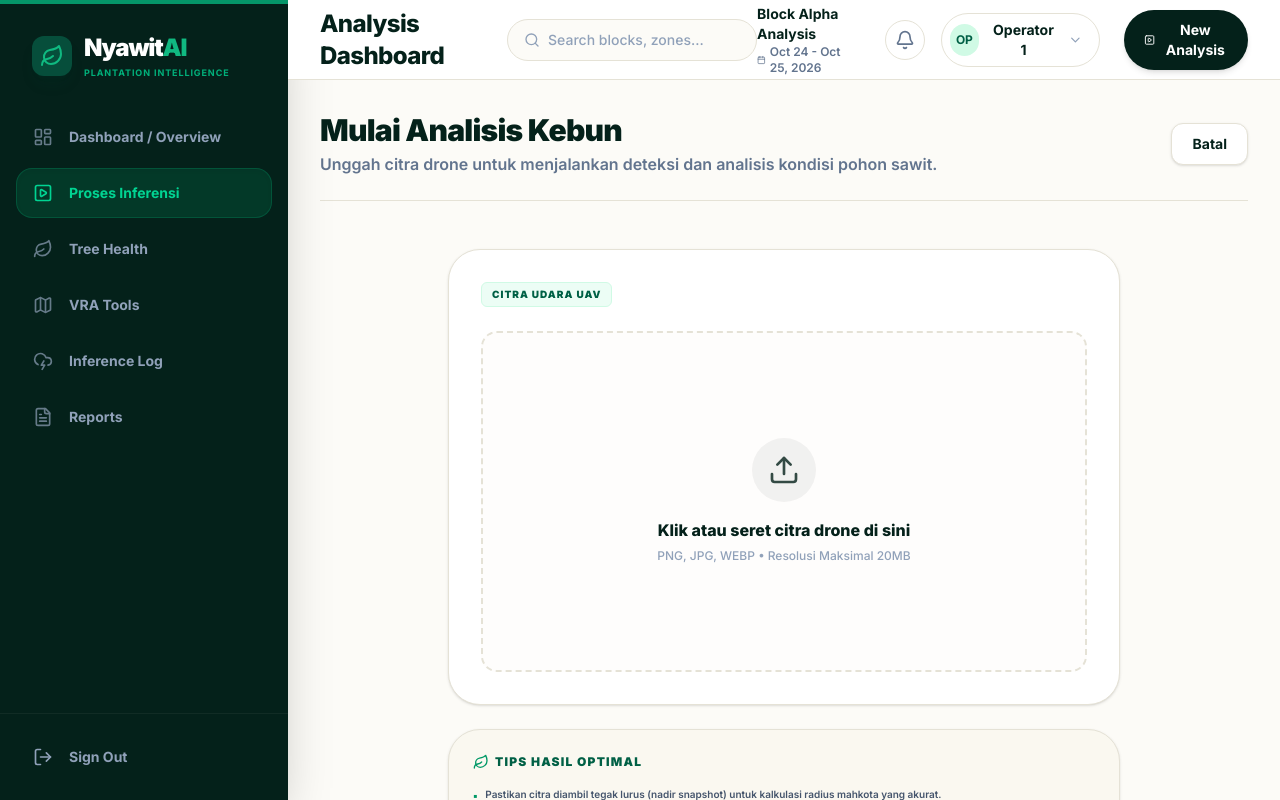
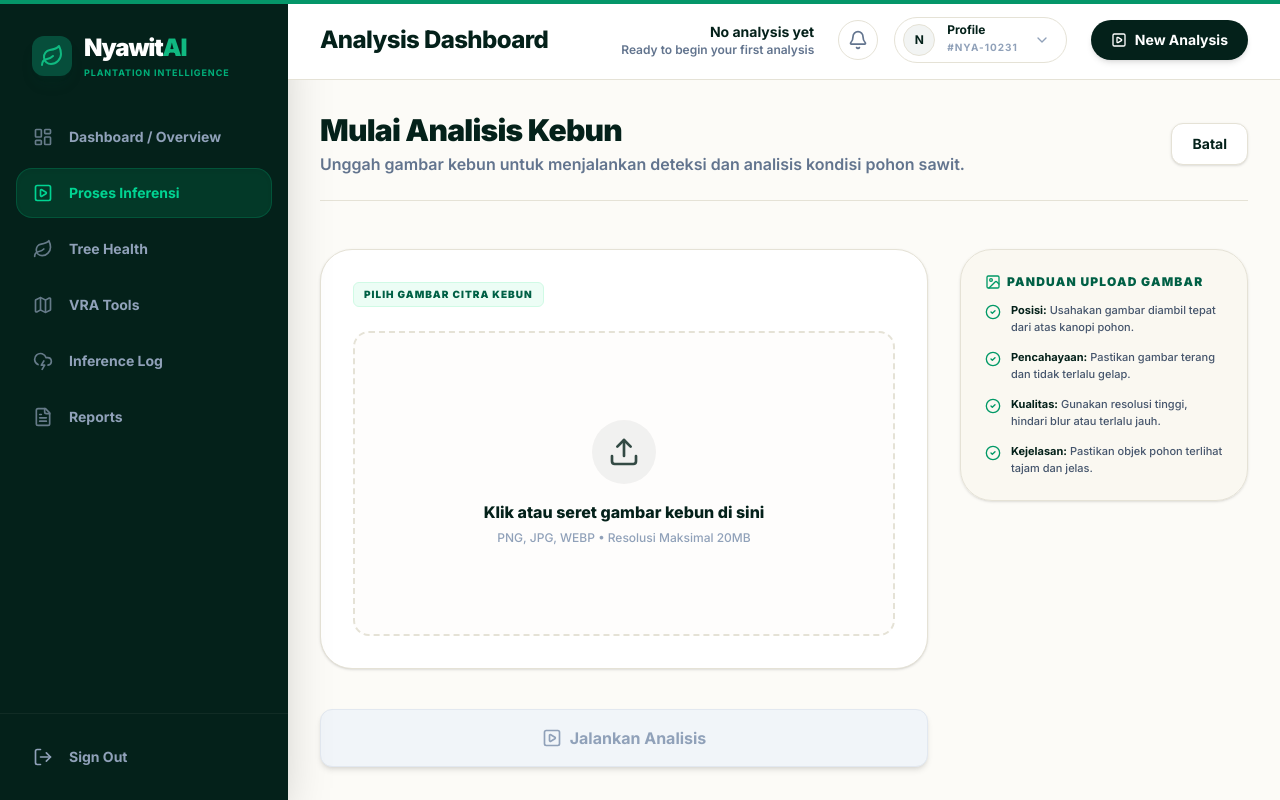
Before and after one commit to capstone-nyawit/capstone-pijak-analisis-sawit, a React (Vite) app: page /dashboard in a window 1280 px wide. Both pictures are taken after a click on the button "New Analysis". Built offline with nearby package versions, Linux system fonts and the light colour scheme.

Commit message:
feat: menambahkan beberapa fitur pada dashboard dan merubah struktur pada dashboard analisis

```diff
--- a/src/components/dashboard/user/InferenceTab.tsx
+++ b/src/components/dashboard/user/InferenceTab.tsx
@@ -50,7 +50,7 @@ export default function InferenceTab({
           <div className="flex flex-col md:flex-row md:items-center justify-between gap-4 border-b border-[#e5e2d6] pb-6">
             <div>
               <h2 className="text-3xl font-black text-[#04211a] tracking-tight">Mulai Analisis Kebun</h2>
-              <p className="text-slate-500 font-semibold mt-1">Unggah citra drone untuk menjalankan deteksi dan analisis kondisi pohon sawit.</p>
+              <p className="text-slate-500 font-semibold mt-1">Unggah gambar kebun untuk menjalankan deteksi dan analisis kondisi pohon sawit.</p>
             </div>
             <button
               onClick={() => setActiveTab('Overview')}
@@ -60,12 +60,13 @@ export default function InferenceTab({
             </button>
           </div>
 
-          <div className="max-w-2xl mx-auto space-y-6 pt-6">
+          <div className="max-w-6xl mx-auto grid grid-cols-1 lg:grid-cols-3 gap-8 pt-6">
 
+            <div className="space-y-6 lg:col-span-2">
             {/* Upload Card */}
             <div className="bg-white border border-[#e5e2d6] rounded-[2rem] p-6 md:p-8 shadow-sm space-y-6">
               <div className="flex justify-between items-center">
-                <span className="text-[10px] font-black uppercase tracking-widest text-emerald-800 bg-emerald-50 px-2.5 py-1 rounded-md border border-emerald-100">Citra Udara UAV</span>
+                <span className="text-[10px] font-black uppercase tracking-widest text-emerald-800 bg-emerald-50 px-2.5 py-1 rounded-md border border-emerald-100">Pilih Gambar Citra Kebun</span>
                 {image && (
                   <span className="text-[10px] font-bold text-slate-400">Dimensi Optimal Terbaca</span>
                 )}
@@ -81,10 +82,10 @@ export default function InferenceTab({
               >
                 {image ? (
                   <>
-                    <img src={image} className="absolute inset-0 w-full h-full object-cover" alt="Preview UAV" />
+                    <img src={image} className="absolute inset-0 w-full h-full object-cover" alt="Preview Gambar" />
                     <div className="absolute inset-0 bg-black/40 flex flex-col items-center justify-center opacity-0 group-hover:opacity-100 transition-opacity">
                       <RefreshCcw className="text-white w-10 h-10 mb-2 animate-spin-hover" />
-                      <span className="text-white font-bold text-sm">Ganti Gambar UAV</span>
+                      <span className="text-white font-bold text-sm">Ganti Gambar</span>
                     </div>
                   </>
                 ) : (
@@ -93,7 +94,7 @@ export default function InferenceTab({
                       <Upload className="text-[#04211a] w-8 h-8 opacity-80" />
                     </div>
                     <div>
-                      <p className="text-[#04211a] font-extrabold text-base">Klik atau seret citra drone di sini</p>
+                      <p className="text-[#04211a] font-extrabold text-base">Klik atau seret gambar kebun di sini</p>
                       <p className="text-slate-400 text-xs mt-1.5 font-medium">PNG, JPG, WEBP • Resolusi Maksimal 20MB</p>
                     </div>
                   </div>
@@ -120,7 +121,7 @@ export default function InferenceTab({
                         <ImageIcon className="w-4 h-4" />
                       </div>
                       <div className="min-w-0">
-                        <span className="text-xs font-bold text-[#04211a] block truncate">uav_orthomosaic_snapshot.png</span>
+                        <span className="text-xs font-bold text-[#04211a] block truncate">citra_kebun_contoh.png</span>
                         <span className="text-[10px] text-slate-400 font-bold uppercase tracking-wider">Format: PNG • Ready</span>
                       </div>
                     </div>
@@ -132,31 +133,40 @@ export default function InferenceTab({
               )}
             </div>
 
-            {/* Operational Tips */}
-            <div className="bg-[#faf8f0] border border-[#e5e2d6] rounded-[2rem] p-6 shadow-sm space-y-4">
-              <h3 className="text-xs font-black uppercase tracking-widest text-emerald-800 flex items-center gap-1.5">
-                <Leaf className="w-4 h-4 text-emerald-600" />
-                Tips Hasil Optimal
+            </div>
+
+            <div className="space-y-6 lg:col-span-1">
+            {/* Image Quality Guidance */}
+            <div className="bg-[#faf8f0]/80 border border-[#e5e2d6] rounded-[2rem] p-6 shadow-sm space-y-4">
+              <h3 className="text-xs font-black uppercase tracking-widest text-emerald-800 flex items-center gap-1.5 mb-3">
+                <ImageIcon className="w-4 h-4 text-emerald-600" />
+                Panduan Upload Gambar
               </h3>
 
-              <ul className="space-y-3.5 text-[10px] font-semibold text-slate-600 leading-relaxed list-none">
-                <li className="flex gap-2">
-                  <span className="text-emerald-600 text-xs mt-0.5">▪</span>
-                  Pastikan citra diambil tegak lurus (nadir snapshot) untuk kalkulasi radius mahkota yang akurat.
+              <ul className="space-y-3.5 text-[11px] font-medium text-slate-600">
+                <li className="flex items-start gap-2.5">
+                  <CheckCircle2 className="w-4 h-4 text-emerald-600 shrink-0 mt-0.5" />
+                  <span><strong className="text-[#04211a]">Posisi:</strong> Usahakan gambar diambil tepat dari atas kanopi pohon.</span>
                 </li>
-                <li className="flex gap-2">
-                  <span className="text-emerald-600 text-xs mt-0.5">▪</span>
-                  Gunakan pencahayaan optimal (pukul 10:00 - 14:00) untuk meminimalkan distorsi bayangan pelepah sawit.
+                <li className="flex items-start gap-2.5">
+                  <CheckCircle2 className="w-4 h-4 text-emerald-600 shrink-0 mt-0.5" />
+                  <span><strong className="text-[#04211a]">Pencahayaan:</strong> Pastikan gambar terang dan tidak terlalu gelap.</span>
                 </li>
-                <li className="flex gap-2">
-                  <span className="text-emerald-600 text-xs mt-0.5">▪</span>
-                  Hindari snapshot citra yang tertutup awan atau kabut tebal guna memastikan indeks klorofil terbaca sempurna.
+                <li className="flex items-start gap-2.5">
+                  <CheckCircle2 className="w-4 h-4 text-emerald-600 shrink-0 mt-0.5" />
+                  <span><strong className="text-[#04211a]">Kualitas:</strong> Gunakan resolusi tinggi, hindari blur atau terlalu jauh.</span>
+                </li>
+                <li className="flex items-start gap-2.5">
+                  <CheckCircle2 className="w-4 h-4 text-emerald-600 shrink-0 mt-0.5" />
+                  <span><strong className="text-[#04211a]">Kejelasan:</strong> Pastikan objek pohon terlihat tajam dan jelas.</span>
                 </li>
               </ul>
             </div>
 
+            </div>
+
             {/* Action CTA */}
-            <div className="flex flex-col items-center pt-2">
+            <div className="flex flex-col items-center pt-2 lg:col-span-2 lg:col-start-1">
               <button
                 onClick={runInference}
                 disabled={!image}
--- a/src/components/dashboard/user/TreeHealthTab.tsx
+++ b/src/components/dashboard/user/TreeHealthTab.tsx
@@ -103,10 +103,28 @@ export default function TreeHealthTab({ stats, hasData, onStartAnalysis }: TreeH
           <h3 className="text-base font-extrabold text-[#04211a] mb-6 flex items-center gap-2">
             <Activity className="w-4 h-4 text-emerald-600" /> Class Distribution
           </h3>
-          <div className="h-56">
+          <div className="h-64 relative">
+            <div className="absolute inset-0 flex flex-col items-center justify-center pointer-events-none mt-1">
+              <span className="text-xl font-black text-[#04211a] leading-none">
+                {distributionData.reduce((a, b) => a + b.value, 0).toLocaleString()}
+              </span>
+              <span className="text-[9px] font-bold text-slate-400 uppercase tracking-widest mt-1">Total Trees</span>
+            </div>
             <ResponsiveContainer width="100%" height="100%">
               <PieChart>
-                <Pie data={distributionData} cx="50%" cy="50%" innerRadius={55} outerRadius={85} dataKey="value" paddingAngle={3} strokeWidth={0}>
+                <Pie
+                  data={distributionData} cx="50%" cy="50%"
+                  innerRadius={65} outerRadius={85} dataKey="value" paddingAngle={3} strokeWidth={0}
+                  labelLine={{ stroke: '#cbd5e1', strokeWidth: 1.5, strokeOpacity: 0.5 }}
+                  label={({ cx, cy, x, y, value, name, percent }) => {
+                    if (percent < 0.01) return null; // hide for <1%
+                    return (
+                      <text x={x} y={y} fill="#475569" textAnchor={x > cx ? 'start' : 'end'} dominantBaseline="central" fontSize={11} fontWeight="bold">
+                        {`${Math.round(percent * 100)}%`}
+                      </text>
+                    );
+                  }}
+                >
                   {distributionData.map((entry, i) => (<Cell key={i} fill={entry.color} />))}
                 </Pie>
                 <Tooltip formatter={(val: number) => val.toLocaleString()} contentStyle={{ borderRadius: '12px', border: '1px solid #e5e2d6', fontSize: '12px', fontWeight: 700 }} />
--- a/src/pages/Dashboard.tsx
+++ b/src/pages/Dashboard.tsx
@@ -24,6 +24,8 @@ import {
   AlertTriangle,
   PlaySquare,
   Users,
+  User,
+  Settings,
   ArrowUpRight,
   ArrowDownRight,
   Activity,
@@ -163,6 +165,7 @@ export default function Dashboard() {
   // Notification System States
   const [notifications, setNotifications] = useState<{ id: string; message: string; type: 'success' | 'info' | 'error' }[]>([]);
   const [isInboxOpen, setIsInboxOpen] = useState(false);
+  const [isProfileOpen, setIsProfileOpen] = useState(false);
   const [inboxNotifications, setInboxNotifications] = useState([
     { id: 'welcome', message: 'Selamat datang di Nyawit AI! Sistem siap memproses citra drone UAV.', time: '09:00 AM', read: true, type: 'success' }
   ]);
@@ -315,11 +318,15 @@ export default function Dashboard() {
     const intervalTime = 40;
     const increment = 100 / (duration / intervalTime);
 
+    let currentProgress = 0;
     const timer = setInterval(() => {
-      setAnalysisProgress((prev) => {
-        const next = prev + increment;
-        if (next >= 100) {
+      currentProgress += increment;
+
+      if (currentProgress >= 100) {
         clearInterval(timer);
+        setAnalysisProgress(100);
+        setAnalysisStep(3);
+
         setTimeout(() => {
           // Inference complete! Prepend to recent history logs
           const addedTrees = Math.floor(1200 + Math.random() * 2000);
@@ -379,20 +386,17 @@ export default function Dashboard() {
           setActiveTab('Overview');
           showNotification(`Analisis UAV Drone untuk ${randomBlock} berhasil diselesaikan! Data statistik kebun telah diperbarui.`, 'success');
         }, 800);
-          return 100;
-        }
-
+      } else {
+        setAnalysisProgress(currentProgress);
         // Update steps dynamically
-        if (next > 75) {
+        if (currentProgress > 75) {
           setAnalysisStep(3);
-        } else if (next > 50) {
+        } else if (currentProgress > 50) {
           setAnalysisStep(2);
-        } else if (next > 25) {
+        } else if (currentProgress > 25) {
           setAnalysisStep(1);
         }
-
-        return next;
-      });
+      }
     }, intervalTime);
   };
 
@@ -404,10 +408,9 @@ export default function Dashboard() {
   ];
 
   return (
-    <div className="min-h-screen bg-[#fcfbf7] flex font-sans text-slate-800 relative">
-
+    <>
       {/* TOP FLOATING NOTIFICATION SYSTEM */}
-      <div className="fixed top-6 left-1/2 -translate-x-1/2 z-50 space-y-3 pointer-events-none w-full max-w-md px-4">
+      <div className="fixed top-6 left-1/2 -translate-x-1/2 z-[10000] space-y-3 pointer-events-none w-full max-w-md px-4">
         <AnimatePresence>
           {notifications.map((notif) => (
             <motion.div
@@ -428,6 +431,8 @@ export default function Dashboard() {
           ))}
         </AnimatePresence>
       </div>
+
+      <div className="min-h-screen bg-[#fcfbf7] flex font-sans text-slate-800 relative">
 
       {/* Dynamic Keyframes Injection */}
       <style>{`
@@ -488,24 +493,27 @@ export default function Dashboard() {
       <div className="flex-1 flex flex-col min-w-0 h-screen overflow-hidden">
 
         {/* Topbar */}
-        <header className="h-20 bg-white border-b border-[#e5e2d6] flex items-center justify-between px-8 z-[9999] shrink-0 sticky top-0">
+        <header className="h-20 bg-white border-b border-[#e5e2d6] flex items-center justify-between px-8 z-30 shrink-0 sticky top-0">
           <div className="flex items-center gap-8">
             <h1 className="text-2xl font-extrabold text-[#04211a] tracking-tight">Analysis Dashboard</h1>
-            <div className="hidden lg:flex items-center gap-2 bg-[#fcfbf7] px-4 py-2.5 rounded-full border border-[#e5e2d6] text-sm">
-              <Search className="w-4 h-4 text-slate-400" />
-              <input
-                type="text"
-                placeholder="Search blocks, zones..."
-                className="bg-transparent border-none outline-none w-48 font-medium text-slate-700 placeholder:text-slate-400"
-              />
-            </div>
           </div>
           <div className="flex items-center gap-4">
             <div className="flex flex-col items-end mr-2 hidden md:flex">
-              <span className="text-sm font-bold text-[#04211a]">Block Alpha Analysis</span>
+              {logs.length > 0 ? (
+                <>
+                  <span className="text-sm font-bold text-[#04211a]">Last Analysis</span>
                   <span className="text-xs font-semibold text-slate-500 flex items-center gap-1">
-                <Calendar className="w-3 h-3" /> Oct 24 - Oct 25, 2026
+                    <Calendar className="w-3 h-3" /> {logs[0].date}
                   </span>
+                </>
+              ) : (
+                <>
+                  <span className="text-sm font-bold text-[#04211a]">No analysis yet</span>
+                  <span className="text-xs font-semibold text-slate-500 flex items-center gap-1">
+                    Ready to begin your first analysis
+                  </span>
+                </>
+              )}
             </div>
             <div className="relative">
               <button
@@ -558,13 +566,49 @@ export default function Dashboard() {
                 </div>
               )}
             </div>
-            <button className="flex items-center gap-3 pl-2 pr-4 py-1.5 rounded-full border border-[#e5e2d6] hover:bg-slate-50 transition-all">
-              <div className="w-8 h-8 bg-emerald-100 rounded-full flex items-center justify-center text-emerald-800 font-bold text-xs uppercase">
-                OP
+            <div className="relative">
+              <button
+                onClick={() => setIsProfileOpen(!isProfileOpen)}
+                className="flex items-center gap-3 pl-2 pr-4 py-1.5 rounded-full border border-[#e5e2d6] hover:bg-slate-50 transition-all cursor-pointer active:scale-95"
+              >
+                <div className="w-8 h-8 bg-[#04211a]/5 rounded-full flex items-center justify-center text-[#04211a] font-bold text-xs uppercase border border-[#e5e2d6]">
+                  N
                 </div>
-              <span className="text-sm font-bold text-[#04211a] hidden sm:block">Operator 1</span>
-              <ChevronDown className="w-4 h-4 text-slate-400" />
+                <div className="flex flex-col items-start hidden sm:flex">
+                  <span className="text-xs font-bold text-[#04211a] leading-none">Profile</span>
+                  <span className="text-[10px] font-bold text-slate-400 mt-1 uppercase tracking-widest">#NYA-10231</span>
+                </div>
+                <ChevronDown className="w-4 h-4 text-slate-400 ml-1" />
               </button>
+
+              {isProfileOpen && (
+                <div className="absolute right-0 mt-2 w-56 bg-white rounded-2xl border border-[#e5e2d6] shadow-[0_15px_30px_rgba(4,33,26,0.15)] z-50 overflow-hidden py-1">
+                  <div className="p-4 border-b border-[#e5e2d6] bg-[#fcfbf7]">
+                    <span className="text-sm font-bold text-[#04211a] block">User Profile</span>
+                    <span className="text-[10px] text-slate-500 font-medium">NYA-10231</span>
+                  </div>
+                  <div className="p-1">
+                    <button className="w-full flex items-center gap-3 px-3 py-2.5 text-sm font-bold text-slate-600 hover:bg-slate-50 hover:text-[#04211a] rounded-xl transition-all cursor-pointer">
+                      <User className="w-4 h-4" /> My Profile
+                    </button>
+                    <button className="w-full flex items-center gap-3 px-3 py-2.5 text-sm font-bold text-slate-600 hover:bg-slate-50 hover:text-[#04211a] rounded-xl transition-all cursor-pointer">
+                      <Settings className="w-4 h-4" /> Account Settings
+                    </button>
+                    <button className="w-full flex items-center gap-3 px-3 py-2.5 text-sm font-bold text-slate-600 hover:bg-slate-50 hover:text-[#04211a] rounded-xl transition-all cursor-pointer">
+                      <Bell className="w-4 h-4" /> Notifications
+                    </button>
+                  </div>
+                  <div className="p-1 border-t border-[#e5e2d6]">
+                    <button
+                      onClick={() => navigate('/auth')}
+                      className="w-full flex items-center gap-3 px-3 py-2.5 text-sm font-bold text-red-600 hover:bg-red-50 rounded-xl transition-all cursor-pointer"
+                    >
+                      <LogOut className="w-4 h-4" /> Sign Out
+                    </button>
+                  </div>
+                </div>
+              )}
+            </div>
             <button
               onClick={triggerNewAnalysis}
               className="hidden md:flex ml-2 items-center gap-2 bg-[#04211a] text-white px-5 py-2.5 rounded-full text-sm font-bold hover:bg-emerald-950 transition-all shadow-md active:scale-95 cursor-pointer"
@@ -663,5 +707,6 @@ export default function Dashboard() {
         </div>
       </div>
     </div>
+    </>
   );
 }
```
Also changed, not shown: src/components/dashboard/user/UserOverviewTab.tsx (+56 -12 lines). Lines whose indentation alone changed are shown as unchanged.
